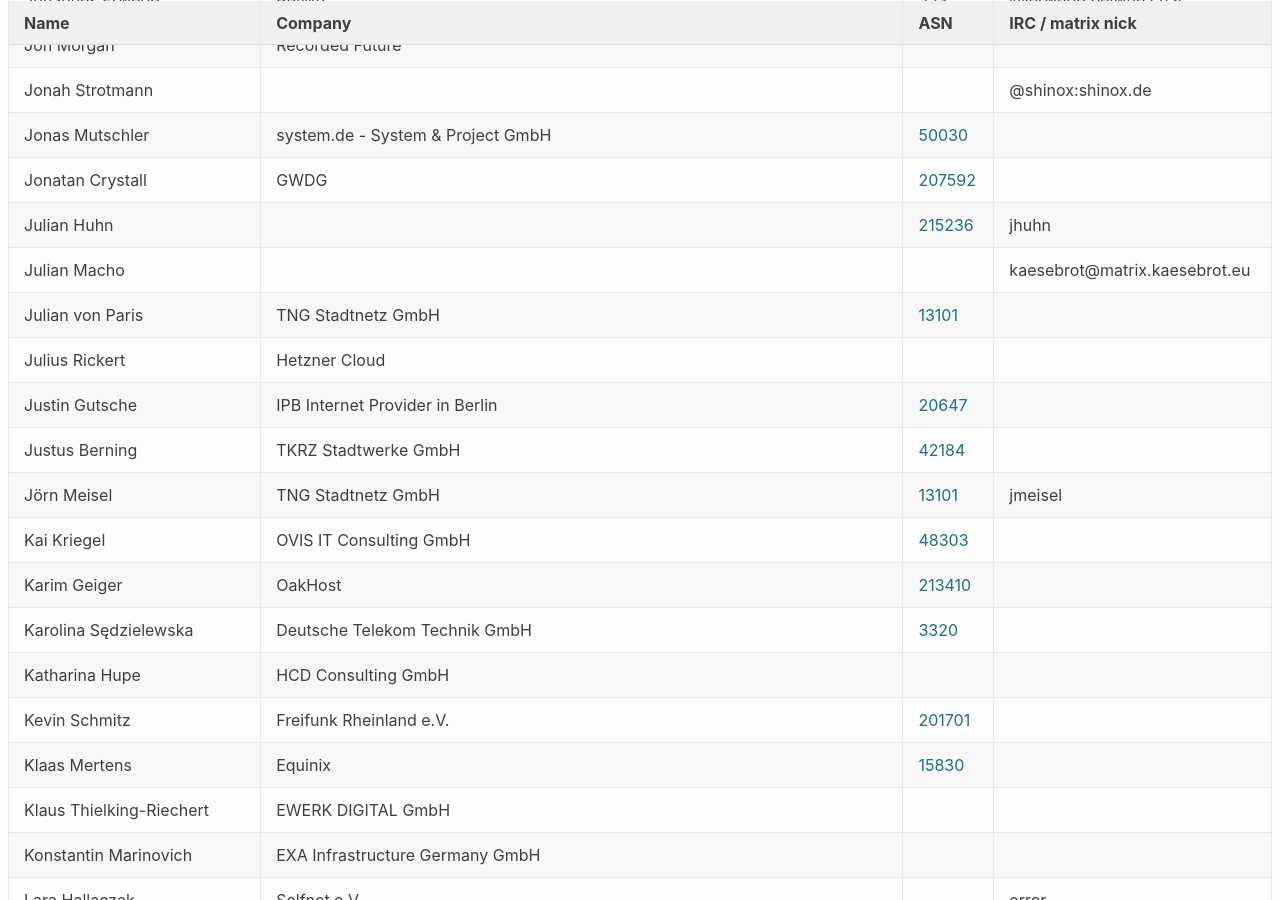
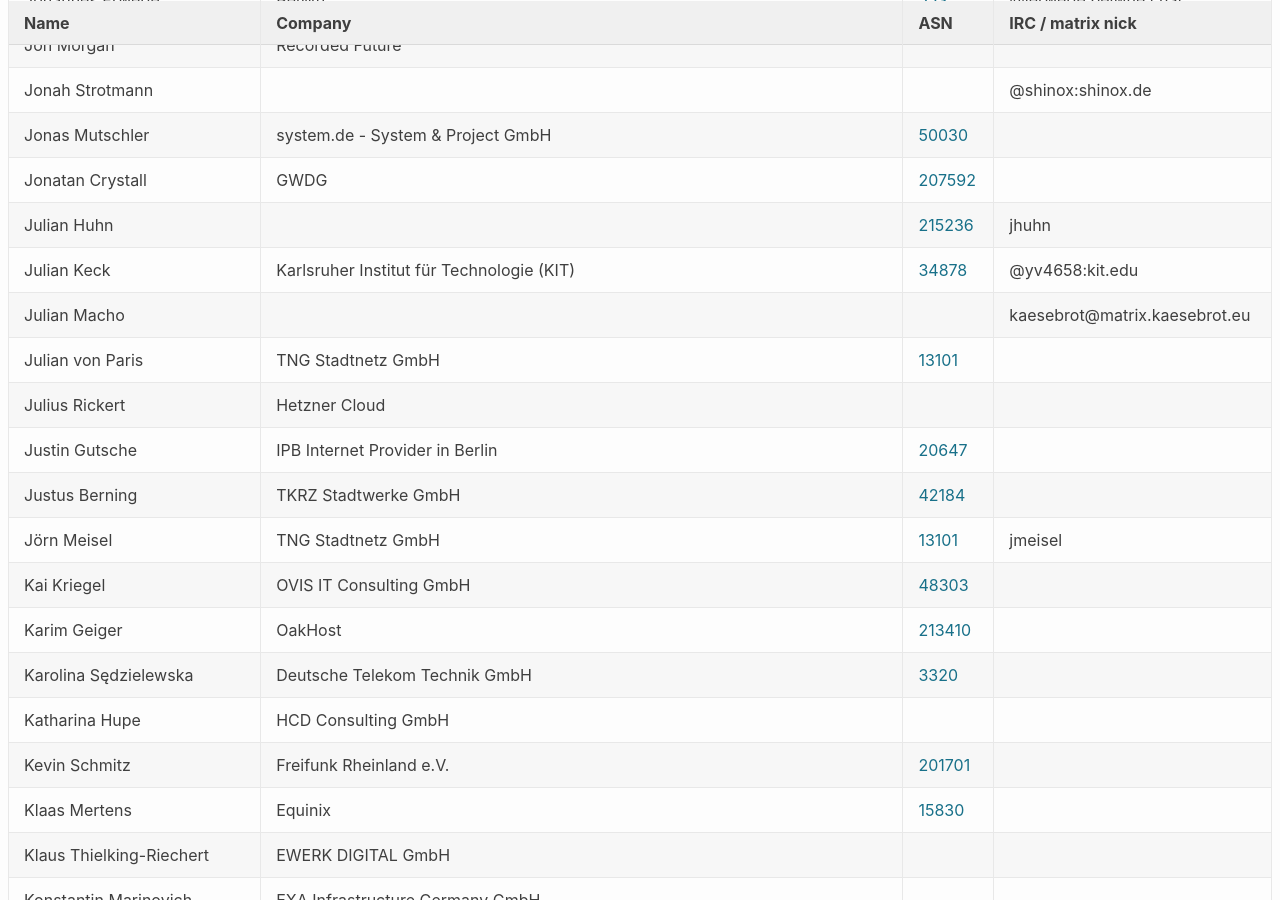
Before and after one commit to denog/pretix-attendeelist, a Jekyll site: the page built from denog17/index.markdown, in a window 1280 px wide and 900 px high, scrolled down 5419 px. Built offline with Jekyll 4.4.1, drawn with Linux system fonts in a browser that asks for light colours.

Commit message:
Latest data: Mon Jul 14 06:54:33 UTC 2025

```diff
--- a/_data/attendees_denog17_onsite.json
+++ b/_data/attendees_denog17_onsite.json
@@ -738,6 +738,12 @@
     "asn": "215236"
   },
   {
+    "name": "Julian Keck",
+    "company": "Karlsruher Institut für Technologie (KIT)",
+    "irc": "@yv4658:kit.edu",
+    "asn": "34878"
+  },
+  {
     "name": "Julian Macho",
     "company": null,
     "irc": "kaesebrot@matrix.kaesebrot.eu",
```
